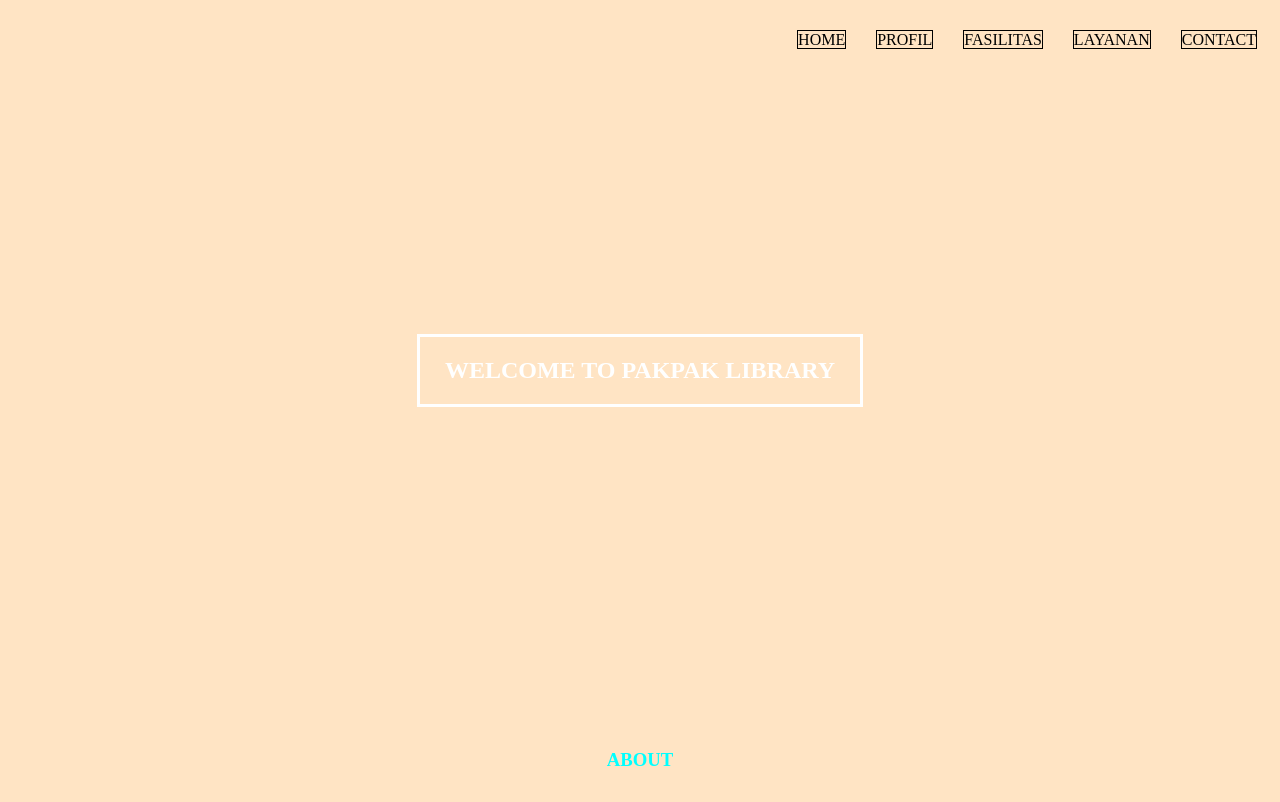
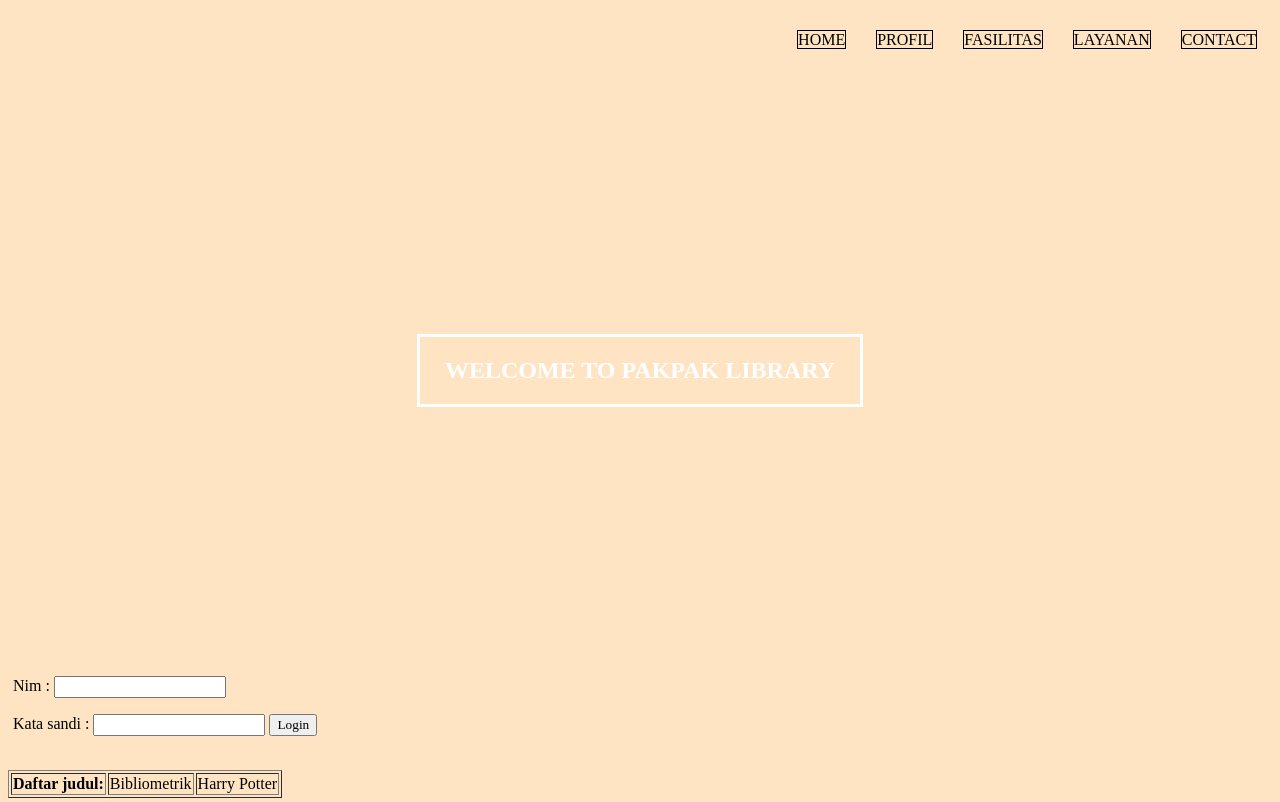
Before and after one commit to enmialololestarisolin/web-personal, a plain HTML site: page index.html in a window 1280 px wide. Shown: the top 802 px of the page. Drawn offline with Linux system fonts and the light colour scheme.

Commit message:
Add files via upload

```diff
--- a/index.html
+++ b/index.html
@@ -15,7 +15,7 @@
         <div class="container-navbar">
             <ul class="ul-navbar">
                 <li class="li-navbar">
-                    <a href=""class= active "a-navbar">HOME</a>
+                    <a href="index4.html"class= active "a-navbar">HOME</a>
                 </li>
                 <li class="li-navbar">
                     <a href="perpusta.html" class="a-navbar">PROFIL</a>
@@ -37,6 +37,20 @@
         <section class="banner">
             <h2>WELCOME TO PAKPAK LIBRARY</h2>
         </section>
+        <!--Anggota-->
+        <form action="">
+            <p> Nim : <input type="text"</p>
+            <p> Kata sandi : <input type="password"</p>
+            <button type="submit" name="submit">Login</button>
+        </form>
+        <!--Tabel-->
+        <table border="1">
+            <th>Daftar judul:</th>
+
+                <td>Bibliometrik</td>
+                <br>
+                <td>Harry Potter</td>
+        </table>
         <!--about-->
         <section class="about">
             <div class="container">
```
